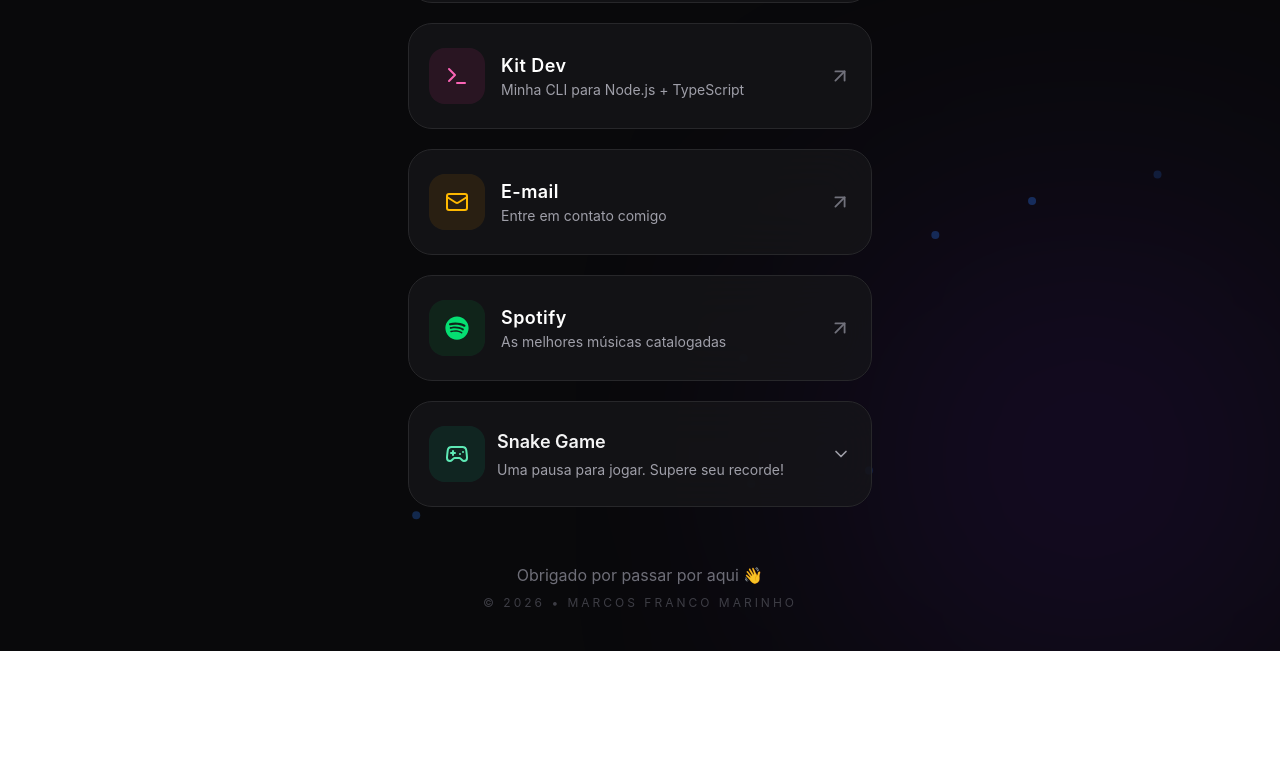
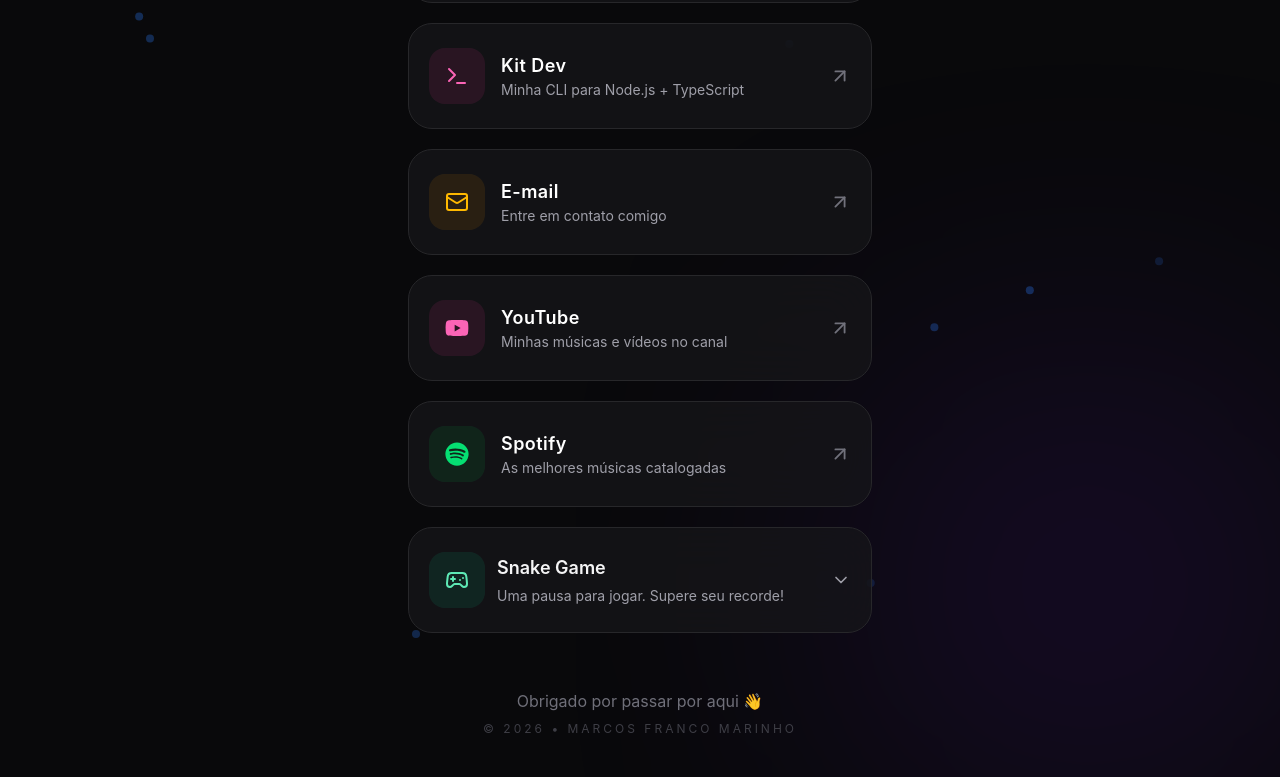
Before and after one commit to marcosfrancomarinho/meu-perfil, a React (Vite) app: page / in a window 1280 px wide. Shown: the part 719-1496 px from the top of the page. Before the commit the page ends 1370 px from the top, so only its background shows below. Built offline with nearby package versions, Linux system fonts and the light colour scheme.

Commit message:
feat: add YouTube channel to profile links

```diff
--- a/src/data/links.ts
+++ b/src/data/links.ts
@@ -1,5 +1,5 @@
 import { BriefcaseBusiness, Code2, Mail, Terminal } from 'lucide-react';
-import { FaSpotify } from 'react-icons/fa';
+import { FaSpotify, FaYoutube } from 'react-icons/fa';
 import type { LinkItem } from '../types';
 
 export const links: LinkItem[] = [
@@ -32,6 +32,13 @@ export const links: LinkItem[] = [
     color: 'amber',
   },
   {
+    title: 'YouTube',
+    description: 'Minhas músicas e vídeos no canal',
+    href: 'https://youtube.com/@marcosfrancomarinho?si=gQfuT1f8ipxE3BME',
+    icon: FaYoutube,
+    color: 'pink',
+  },
+  {
     title: 'Spotify',
     description: 'As melhores músicas catalogadas',
     href: 'https://open.spotify.com/playlist/3MhDg6msfOLdVDUKSRFhF2?si=PE92nN01TP-2UM_VjXZB8g&utm_source=copy-link&pi=r4b7_-R-TGWMY',
```
